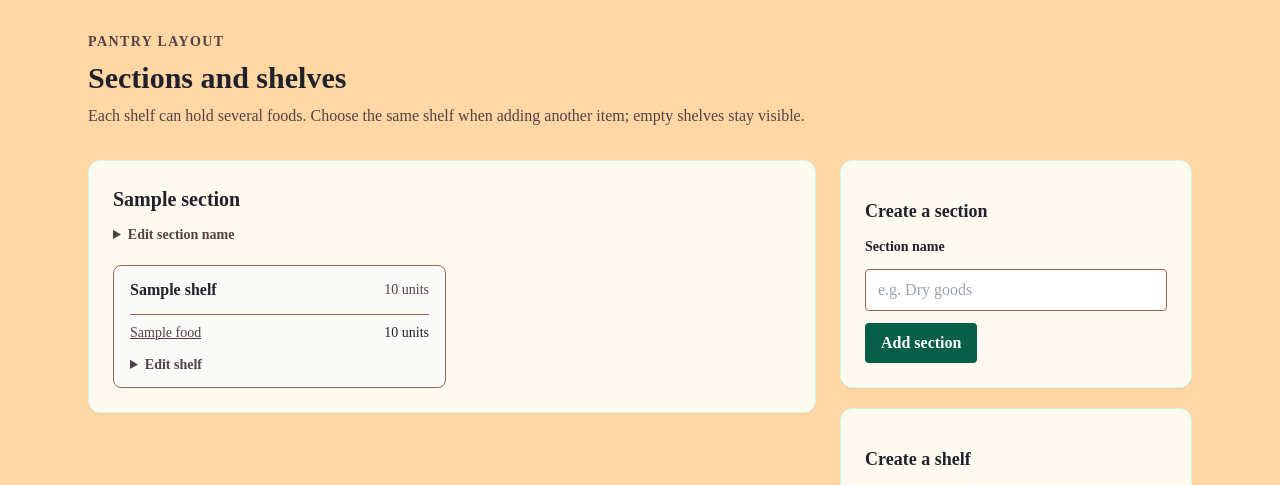
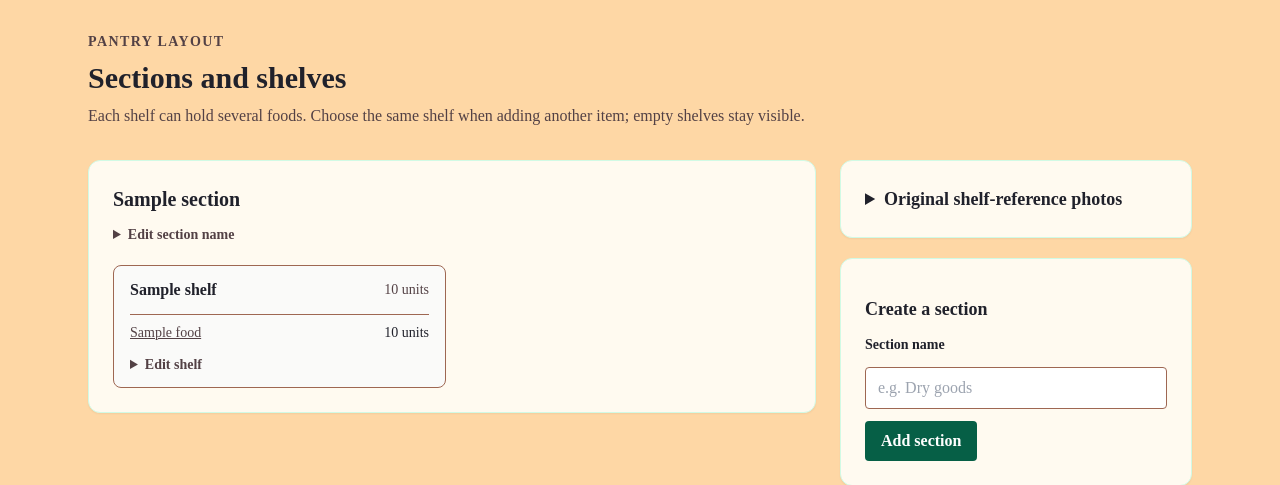
Before and after one commit to oclemons/HarvestHero, a Python web app: template web/templates/sections/index.html in a window 1280 px wide. Shown: the top 485 px of the page. Run offline with Jinja, Linux system fonts and the light colour scheme; the template is opened without the code that fills it: most values are stand-ins (such as "Sample title", 1, 10 or a date in 2020); some libraries are stand-ins or nearby versions.

Commit message:
Keep original shelf references available to Admins.
Generated with [Devin](https://devin.ai)

Co-Authored-By: Devin <158243242+devin-ai-integration[bot]@users.noreply.github.com>

```diff
--- a/web/templates/sections/index.html
+++ b/web/templates/sections/index.html
@@ -64,6 +64,22 @@
     {% endfor %}
   </div>
   <aside class="space-y-5">
+    {% if references %}
+      <details class="bg-white rounded-xl shadow-sm border border-emerald-100 p-6">
+        <summary class="cursor-pointer text-lg font-bold">Original shelf-reference photos</summary>
+        <p class="mt-2 text-sm text-slate-600">These are the handwritten pantry-layout pictures supplied for reference. They do not represent individual product photos.</p>
+        <div class="mt-4 grid gap-4 sm:grid-cols-2 lg:grid-cols-1">
+          {% for filename in references %}
+            <figure class="rounded-lg border border-slate-200 overflow-hidden">
+              <a href="{{ url_for('sections.reference_image', filename=filename) }}" target="_blank" rel="noopener">
+                <img src="{{ url_for('sections.reference_image', filename=filename) }}" alt="Original pantry shelf reference {{ filename[:-4] }}" loading="lazy" class="w-full h-48 object-cover object-top">
+              </a>
+              <figcaption class="px-3 py-2 text-xs text-slate-600">Reference {{ filename[:-4] }} · Select to view full size</figcaption>
+            </figure>
+          {% endfor %}
+        </div>
+      </details>
+    {% endif %}
     <form method="post" action="{{ url_for('sections.create_section') }}" class="bg-white rounded-xl shadow-sm border border-emerald-100 p-6 space-y-3">
       <input type="hidden" name="csrf_token" value="{{ csrf_token() }}">
       <h2 class="text-lg font-bold">Create a section</h2>
```
Also changed, not shown: web/routes/sections.py (+17 -2 lines), web/tests/test_demo_flow.py (+15 -0 lines), 1 other file.
